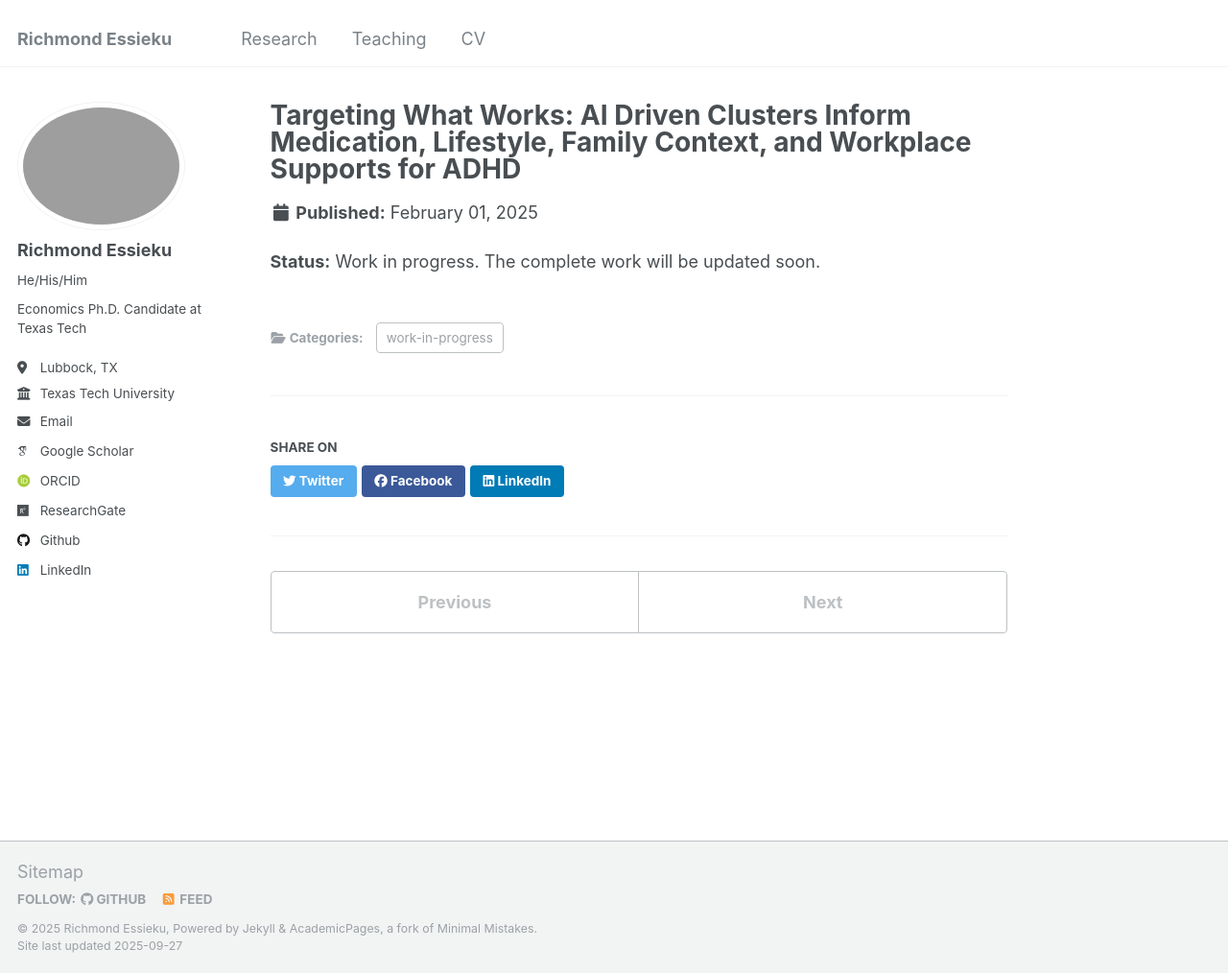
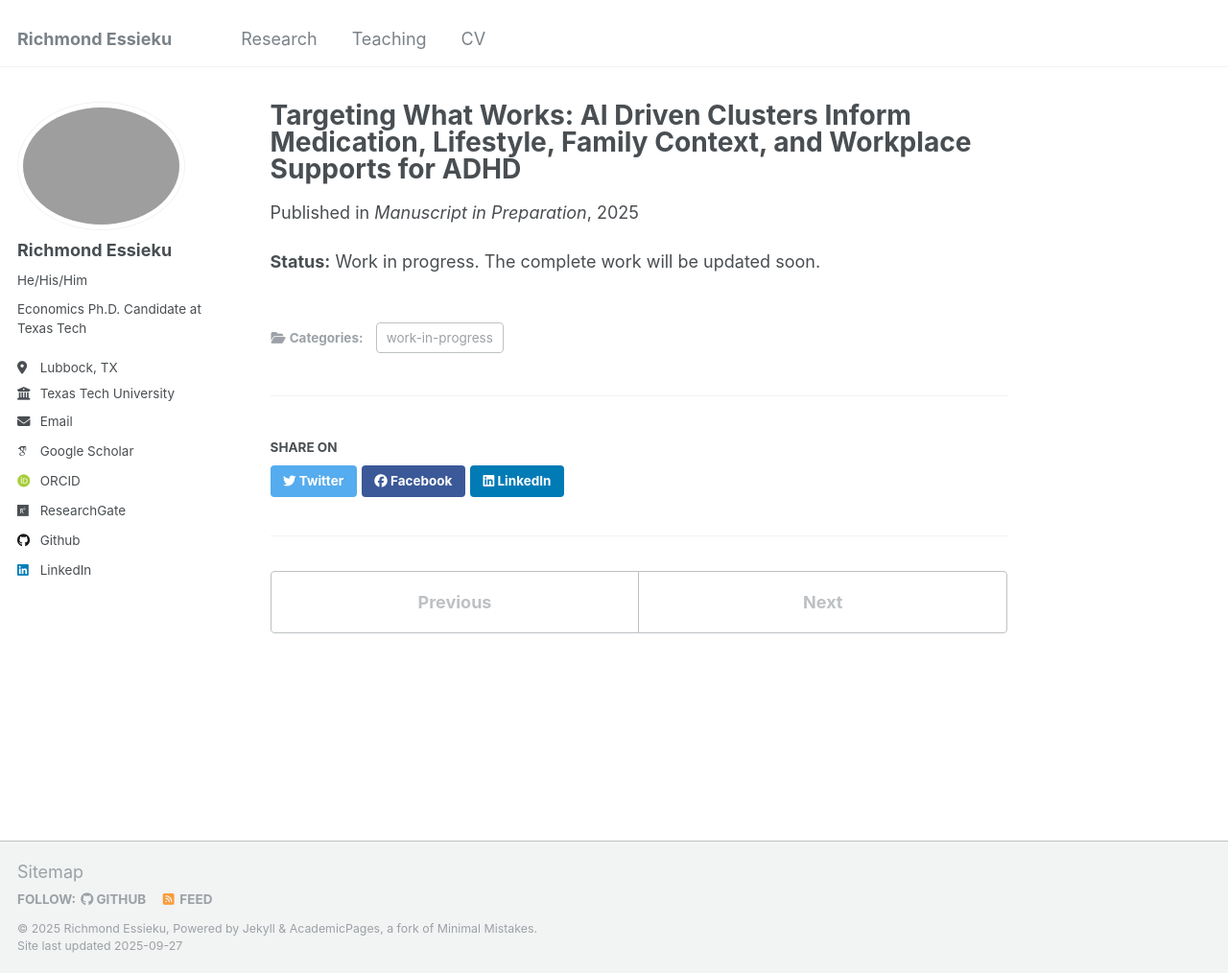
Before and after one commit to essieku/essieku.github.io, a Jekyll site: the page built from _publications/Work_progrss1.md, in a window 1280 px wide and 1014 px high. Shown: the whole window at 96% size. Built offline with Jekyll 4.4.1, drawn with Linux system fonts in a browser that asks for light colours; some web fonts are replaced.

Commit message:
Update Work_progrss1.md

```diff
--- a/_publications/Work_progrss1.md
+++ b/_publications/Work_progrss1.md
@@ -3,7 +3,8 @@ title: "Targeting What Works: AI Driven Clusters Inform Medication, Lifestyle, F
 collection: publications
 category: work-in-progress
 permalink: /publication/current-projects
-date: 2025-02-01
+date: 2025-09-01
+venue: "Manuscript in Preparation"
 excerpt: |-
   Drawing on my job market findings, adults diagnosed early with ADHD who are now in their prime working years show a striking pattern: better health outcomes, higher educational attainment, more hours worked, and higher earnings, while other age groups often work more yet earn less. This study uses AI driven (unsupervised) clustering to learn what sets these prime age earners apart across observable domains, medication adherence, daily routines, family structure, and workplace supports, and translates those patterns into clear, generalizable policy guidance that can lift outcomes for the broader ADHD population.
 ---
```
